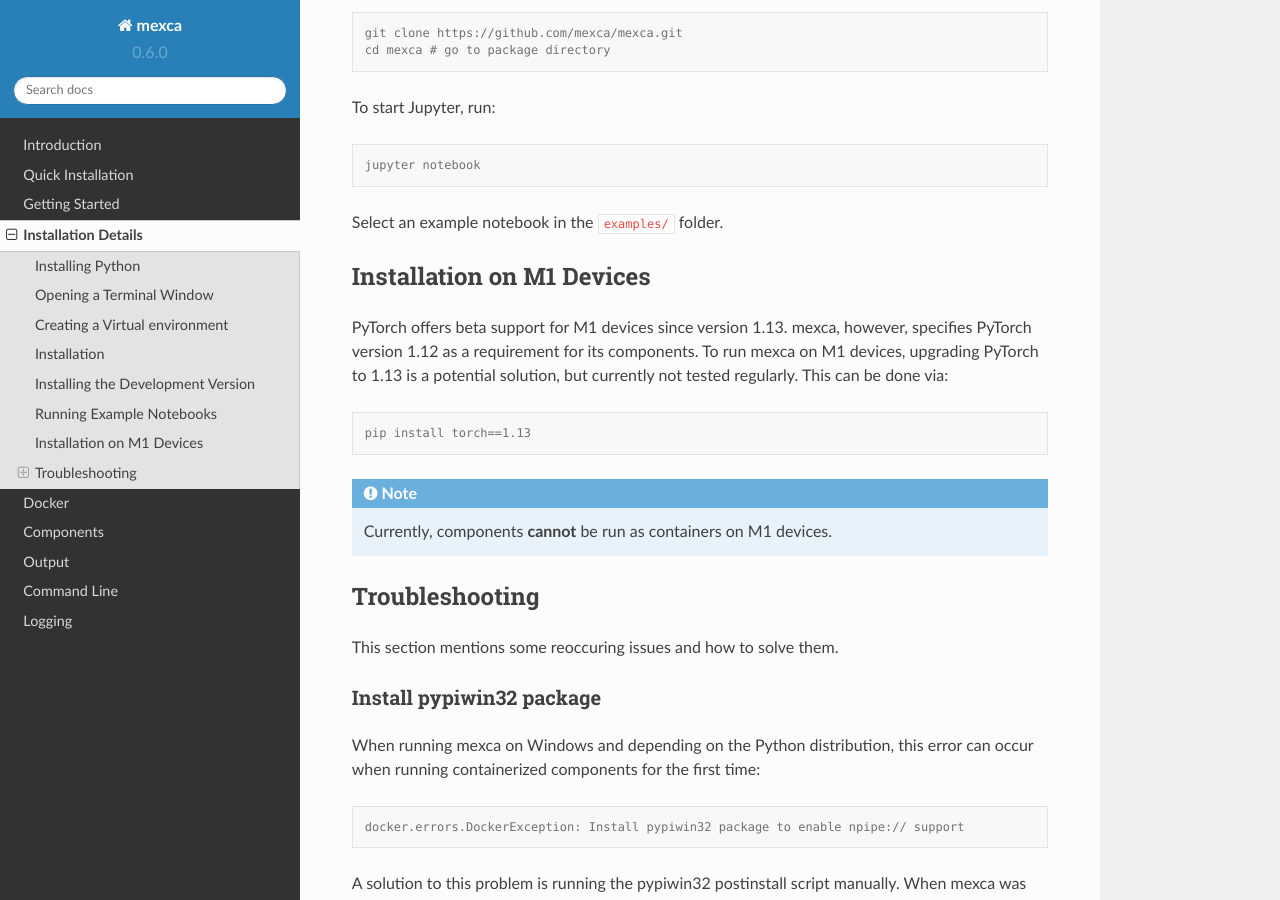
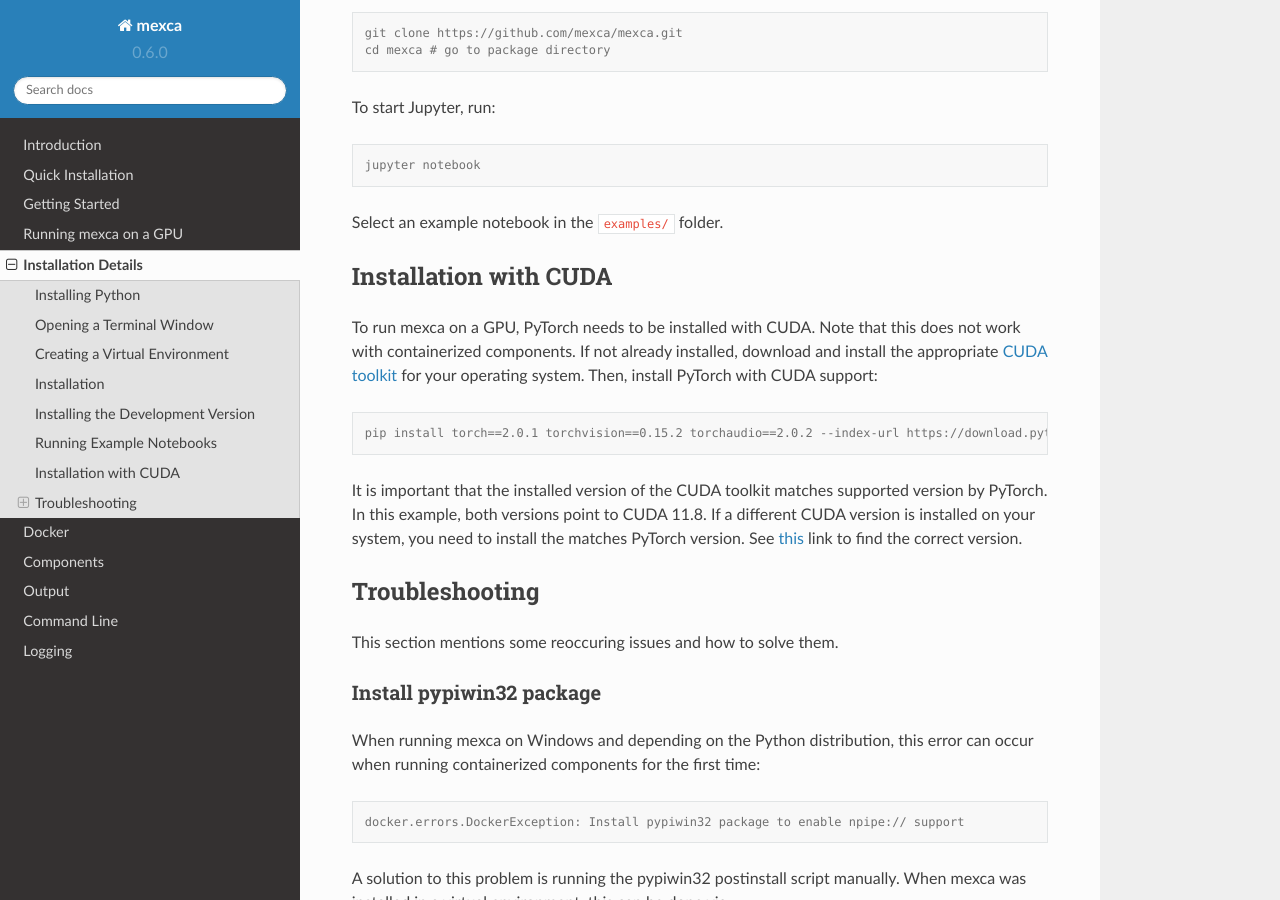
Before and after one commit to mexca/mexca, a Sphinx documentation site: the page built from docs/installation_details.rst, in a window 1280 px wide and 900 px high, scrolled down 2714 px. Built offline with Sphinx 7.4.7 and the Read the Docs theme 2.0.0, drawn with Linux system fonts in a browser that asks for light colours; some of the changed text lies outside the part shown.

Commit message:
Add docs for GPU support and CUDA installation

```diff
--- a/docs/index.rst
+++ b/docs/index.rst
@@ -23,6 +23,7 @@
   introduction
   quick_installation
   getting_started
+  gpu
   installation_details
   docker
   components
--- a/docs/installation_details.rst
+++ b/docs/installation_details.rst
@@ -24,7 +24,7 @@
 On Windows, press the Windows key and search for "PowerShell". On macOS, press Cmd + Space and search for "Terminal".
 
 
-Creating a Virtual environment
+Creating a Virtual Environment
 ------------------------------
 
 If Python was installed via Anaconda, a virtual environment can be created via the Terminal with `conda`:
@@ -138,18 +138,18 @@
 
 Select an example notebook in the ``examples/`` folder.
 
-Installation on M1 Devices
---------------------------
+Installation with CUDA
+----------------------
 
-PyTorch offers beta support for M1 devices since version 1.13. mexca, however, specifies PyTorch version 1.12 as a requirement for its components.
-To run mexca on M1 devices, upgrading PyTorch to 1.13 is a potential solution, but currently not tested regularly. This can be done via:
+To run mexca on a GPU, PyTorch needs to be installed with CUDA. Note that this does not work with containerized components.
+If not already installed, download and install the appropriate `CUDA toolkit <https://developer.nvidia.com/cuda-11-8-0-download-archive>`_ for your operating system. Then, install PyTorch with CUDA support:
 
 .. code-block:: console
 
-    pip install torch==1.13
+    pip install torch==2.0.1 torchvision==0.15.2 torchaudio==2.0.2 --index-url https://download.pytorch.org/whl/cu118
 
-.. note::
-    Currently, components **cannot** be run as containers on M1 devices.
+It is important that the installed version of the CUDA toolkit matches supported version by PyTorch.
+In this example, both versions point to CUDA 11.8. If a different CUDA version is installed on your system, you need to install the matches PyTorch version. See `this <https://pytorch.org/get-started/previous-versions/>`_ link to find the correct version.
 
 Troubleshooting
 ---------------
--- a/docs/introduction.rst
+++ b/docs/introduction.rst
@@ -27,6 +27,9 @@
 Intended Use
 ------------
 
+To get started and for prototyping, we recommend using the container components in mexca (see :ref:`getting started` and :ref:`docker`).
+For longer real-world applications, we recommend the full installation of mexca (``pip install mexca[all]``) and running the pipeline with GPU support to accelerate processing (see :ref:`running mexca on a gpu`).
+
 We strongly suggest to apply mexca only to videos of public persons or persons that have given explicit consent to analysis of their emotion expressions.
 We strongly discourage the use of mexca on private videos or for surveillance purposes.
 The main intended use case for mexca is (open) research.
```
Also changed, not shown: docs/getting_started.rst (+2 -5 lines), docs/gpu.rst (added, +49 -0 lines).
